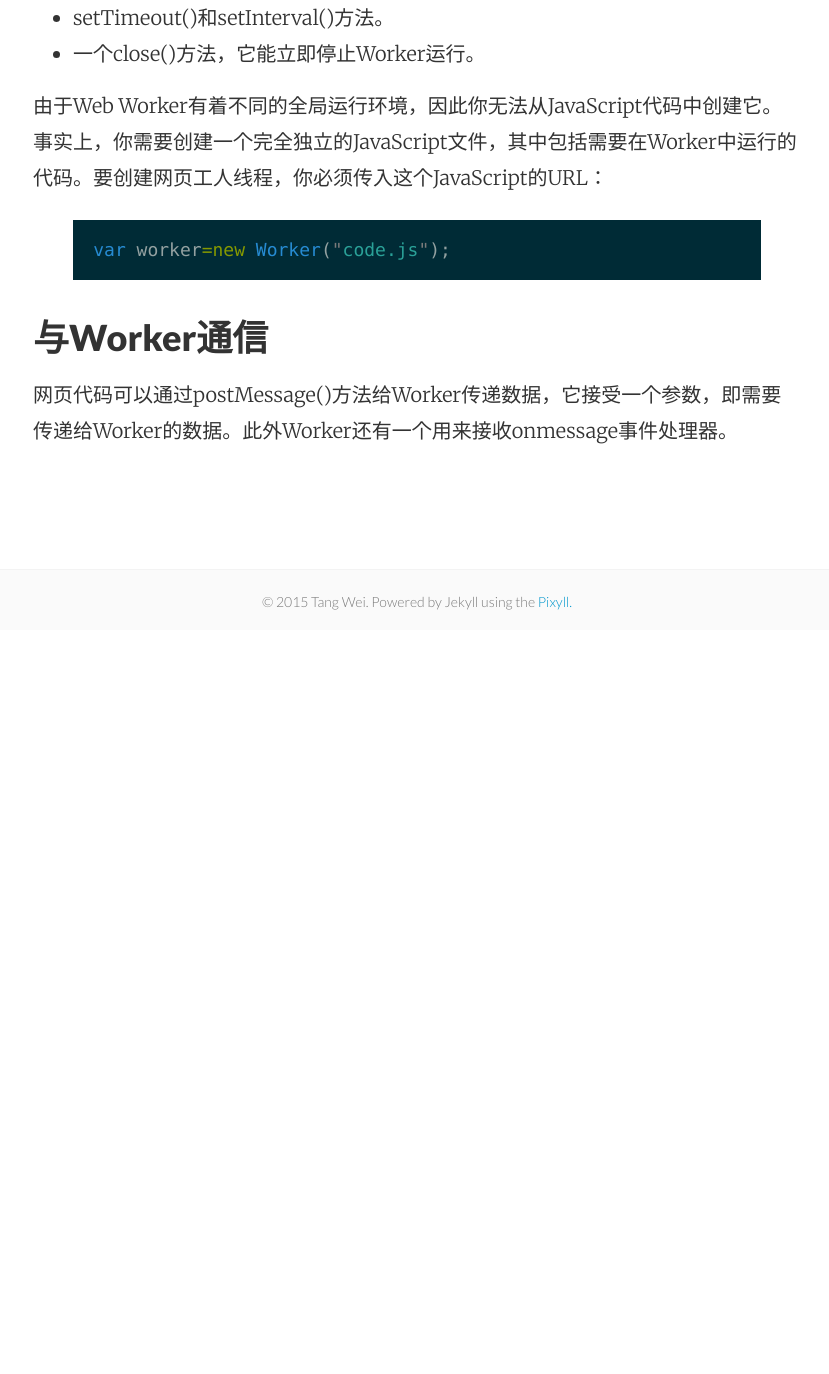
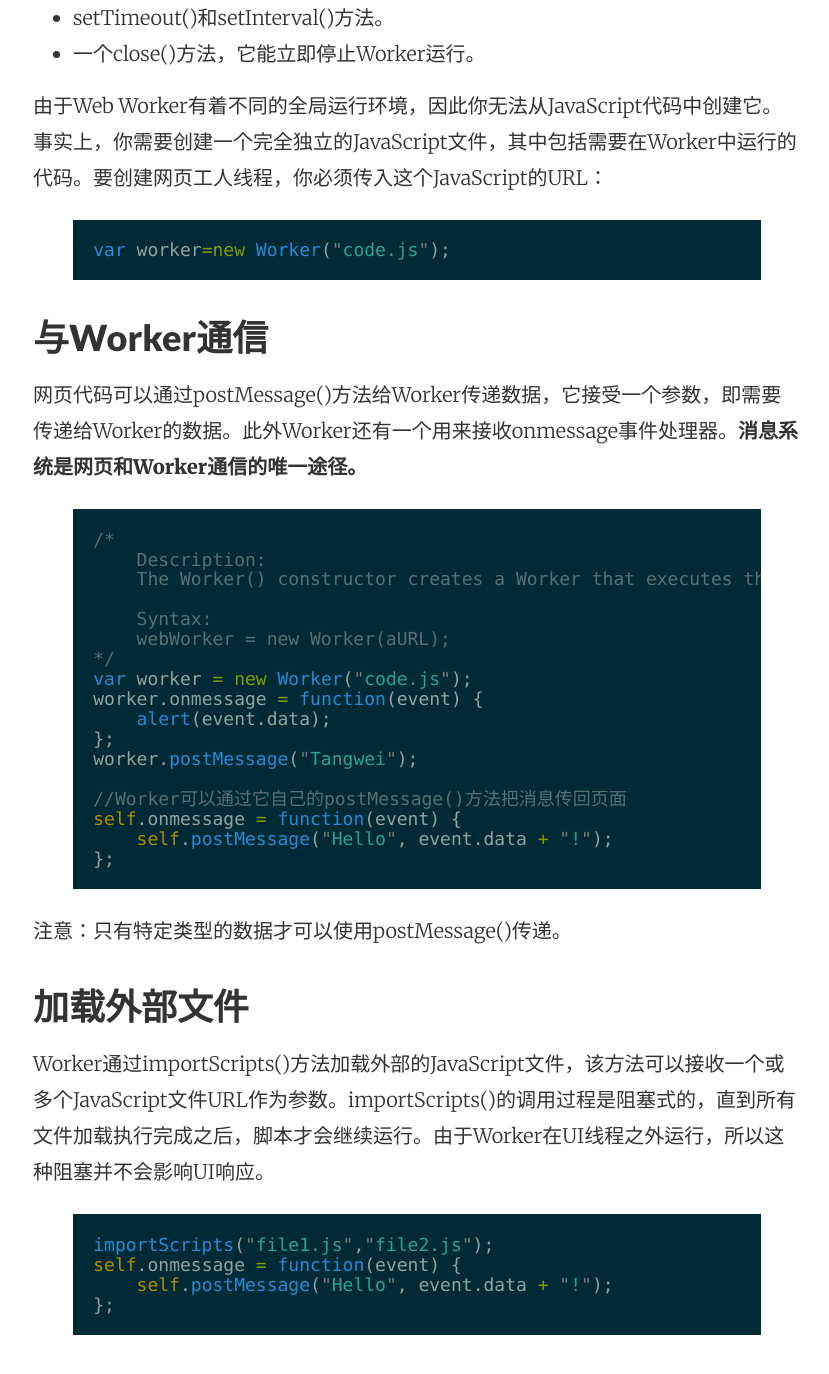
Before and after one commit to tw93/tw93.github.io, a Jekyll site: the page built from _posts/2015-02-11-High-Performance-JavaScript-5.md, in a window 1280 px wide and 1400 px high, scrolled down 2802 px. Shown: the top 1374 px of the window, without its empty margins (223-1052 px from the left). Built offline with Jekyll 4.4.1, drawn with Linux system fonts in a browser that asks for light colours; before the commit the page ends 3432 px from its top, so only the background shows below that.

Commit message:
增加了worker内容

```diff
--- a/_posts/2015-02-11-High-Performance-JavaScript-5.md
+++ b/_posts/2015-02-11-High-Performance-JavaScript-5.md
@@ -59,4 +59,34 @@ var worker=new Worker("code.js");
 {% endhighlight %}
 
 ###与Worker通信
-网页代码可以通过postMessage()方法给Worker传递数据，它接受一个参数，即需要传递给Worker的数据。此外Worker还有一个用来接收onmessage事件处理器。
+网页代码可以通过postMessage()方法给Worker传递数据，它接受一个参数，即需要传递给Worker的数据。此外Worker还有一个用来接收onmessage事件处理器。**消息系统是网页和Worker通信的唯一途径。**
+{% highlight javascript %}
+/*
+    Description:
+    The Worker() constructor creates a Worker that executes the script at the specified URL. This script must obey the same-origin policy.
+
+    Syntax:
+    webWorker = new Worker(aURL);
+*/
+var worker = new Worker("code.js");
+worker.onmessage = function(event) {
+    alert(event.data);
+};
+worker.postMessage("Tangwei");
+
+//Worker可以通过它自己的postMessage()方法把消息传回页面
+self.onmessage = function(event) {
+    self.postMessage("Hello", event.data + "!");
+};
+{% endhighlight %}
+注意：只有特定类型的数据才可以使用postMessage()传递。
+
+###加载外部文件
+
+Worker通过importScripts()方法加载外部的JavaScript文件，该方法可以接收一个或多个JavaScript文件URL作为参数。importScripts()的调用过程是阻塞式的，直到所有文件加载执行完成之后，脚本才会继续运行。由于Worker在UI线程之外运行，所以这种阻塞并不会影响UI响应。
+{% highlight javascript %}
+importScripts("file1.js","file2.js");
+self.onmessage = function(event) {
+    self.postMessage("Hello", event.data + "!");
+};
+{% endhighlight %}
```
